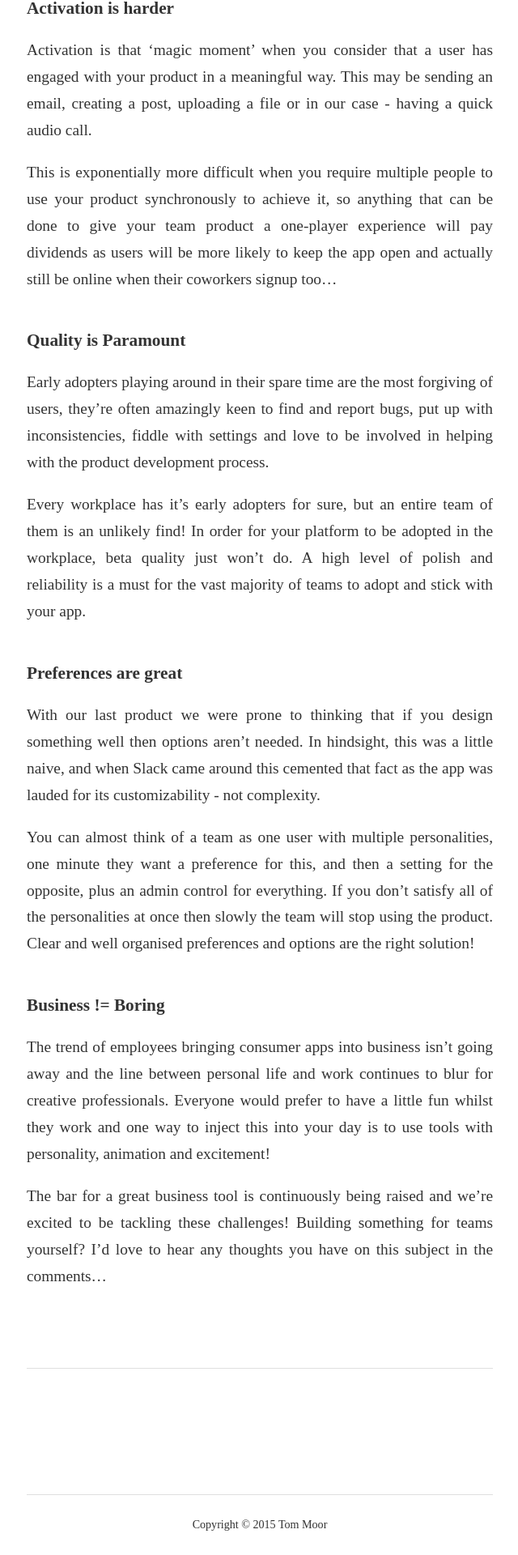
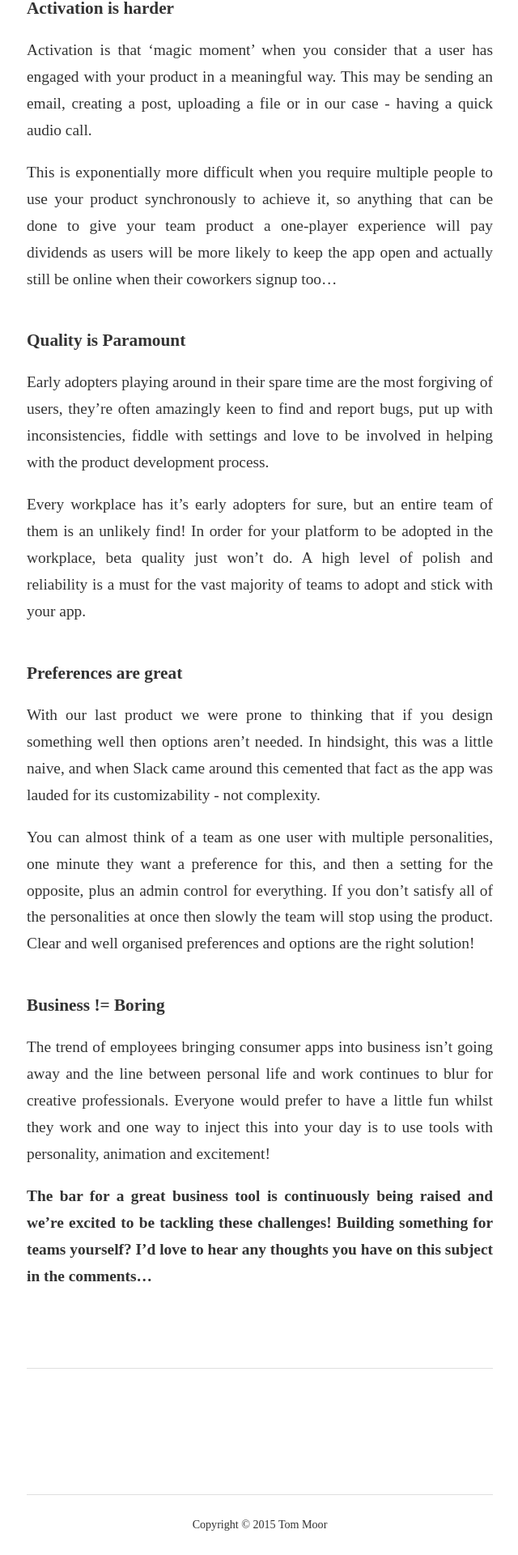
Before and after one commit to tommoor/tommoor.github.io, a Jekyll site: the page built from _posts/2015-09-21-lessons-learnt-building-team-products.markdown, in a window 1280 px wide. Shown: the part 1682-3602 px from the top of the page at 81% size, without its empty margins (319-959 px from the left). Built offline with Jekyll 4.4.1, drawn with Linux system fonts in a browser that asks for light colours; nearby versions of some CDN libraries; some web fonts are replaced; Markdown is read by kramdown in place of the engine named in the settings; comment, search, counter and statistics services are not loaded.

Commit message:
Update 2015-09-21-lessons-learnt-building-team-products.markdown
…

```diff
--- a/_posts/2015-09-21-lessons-learnt-building-team-products.markdown
+++ b/_posts/2015-09-21-lessons-learnt-building-team-products.markdown
@@ -55,4 +55,4 @@ You can almost think of a team as one user with multiple personalities, one minu
 The trend of employees bringing consumer apps into business isn’t going away and the line between personal life and work continues to blur for creative professionals. Everyone would prefer to have a little fun whilst they work and one way to inject this into your day is to use tools with personality, animation and excitement!
 
 
-The bar for a great business tool is continuously being raised and we’re excited to be tackling these challenges! Building something for teams yourself? I’d love to hear any thoughts you have on this subject in the comments...
+**The bar for a great business tool is continuously being raised and we’re excited to be tackling these challenges! Building something for teams yourself? I’d love to hear any thoughts you have on this subject in the comments…**
```
